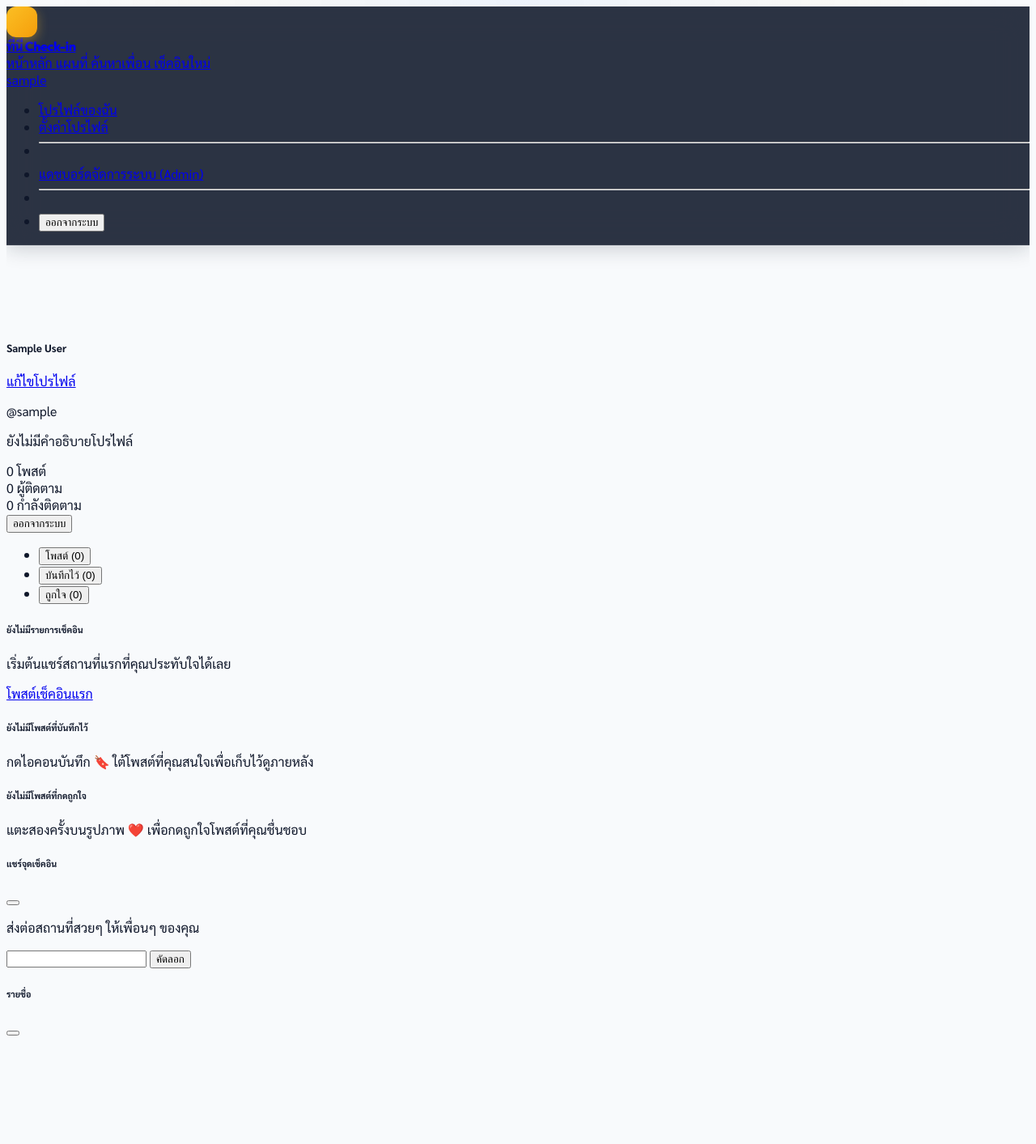
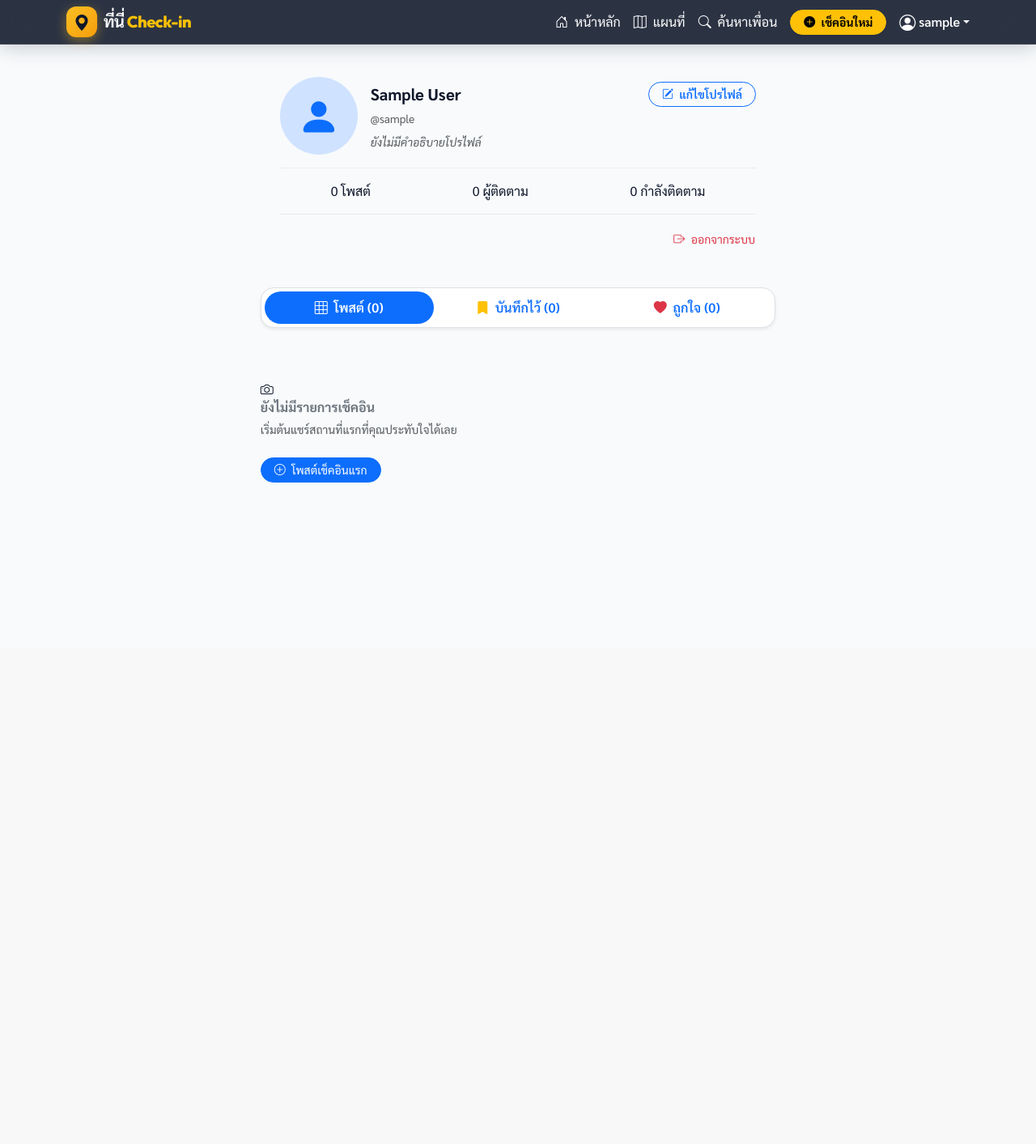
Before and after one commit to lnapoon/Thi-Ni-Thi-Nai, a Django app: page /accounts/profile/ in a window 1280 px wide. Shown: the whole page at 81% size. After the commit the page ends 596 px from the top, so only its background shows below. Run offline with Django 5.2, Linux system fonts and the light colour scheme; the visitor is signed in with stand-in values (Sample User, id 1); data comes from the database, SQL or seed files in the repository; data that the repository does not hold is empty.

Commit message:
Fix: Restore Bootstrap 5 CSS and Bootstrap Icons in base.html

```diff
--- a/templates/base.html
+++ b/templates/base.html
@@ -14,12 +14,18 @@
   <link rel="manifest" href="{% static 'manifest.json' %}">
 
   <!-- High-Performance CDN Preconnect & DNS-Prefetch -->
+  <link rel="preconnect" href="https://cdn.jsdelivr.net" crossorigin>
+  <link rel="dns-prefetch" href="https://cdn.jsdelivr.net">
   <link rel="preconnect" href="https://res.cloudinary.com" crossorigin>
   <link rel="dns-prefetch" href="https://res.cloudinary.com">
-  <link rel="preconnect" href="https://cdn.jsdelivr.net" crossorigin>
-  <link rel="dns-prefetch" href="https://cdn.jsdelivr.net">
   <link rel="preconnect" href="https://fonts.googleapis.com">
   <link rel="preconnect" href="https://fonts.gstatic.com" crossorigin>
+
+  <!-- Bootstrap 5 CSS CDN -->
+  <link href="https://cdn.jsdelivr.net/npm/bootstrap@5.3.3/dist/css/bootstrap.min.css" rel="stylesheet" integrity="sha384-QWTKZyjpPEjISv5WaRU9OFeRpok6YctnYmDr5pNlyT2bRjXh0JMhjY6hW+ALEwIH" crossorigin="anonymous">
+  <!-- Bootstrap Icons CDN -->
+  <link rel="stylesheet" href="https://cdn.jsdelivr.net/npm/bootstrap-icons@1.11.3/font/bootstrap-icons.min.css">
+  <!-- Google Fonts: Sarabun & Outfit -->
   <link href="https://fonts.googleapis.com/css2?family=Outfit:wght@400;500;600;700;800&family=Sarabun:ital,wght@0,300;0,400;0,600;0,700;1,400&display=swap" rel="stylesheet">
   <!-- Animate.css CDN -->
   <link rel="stylesheet" href="https://cdnjs.cloudflare.com/ajax/libs/animate.css/4.1.1/animate.min.css"/>
```
